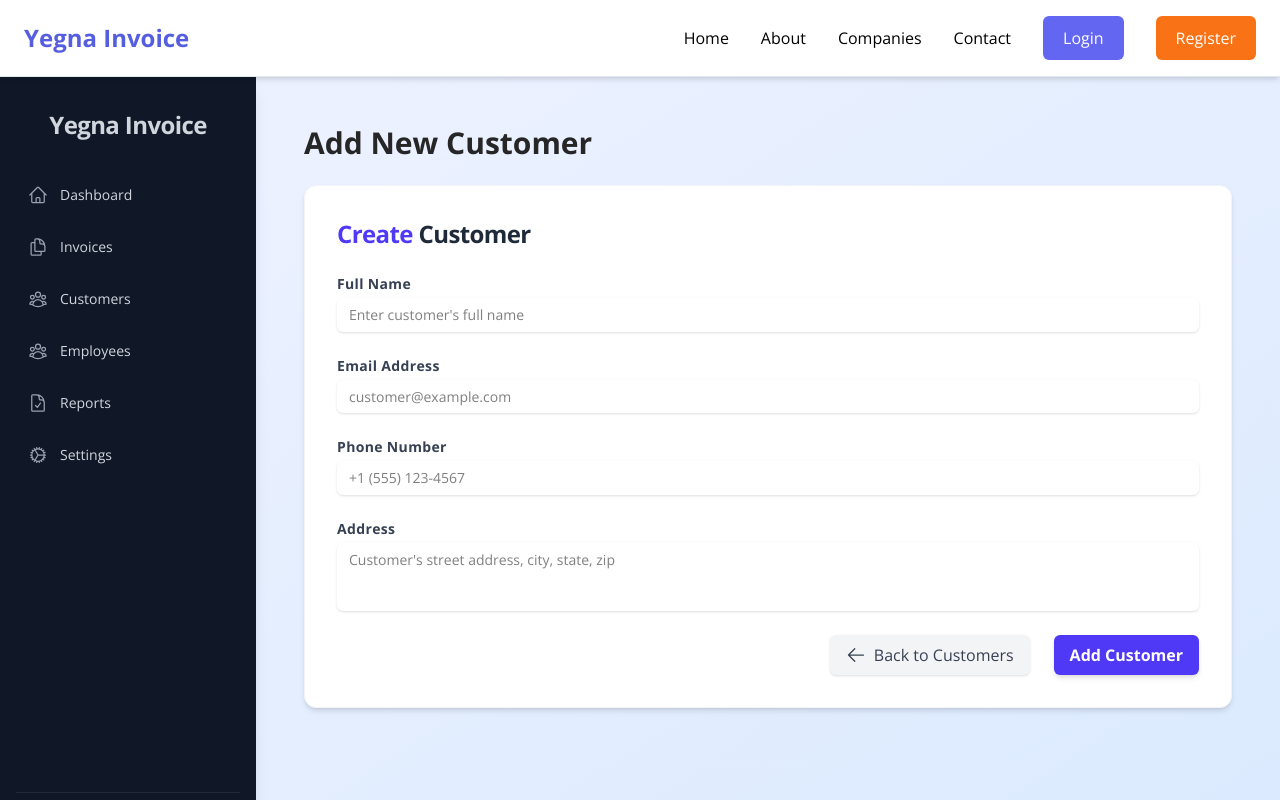
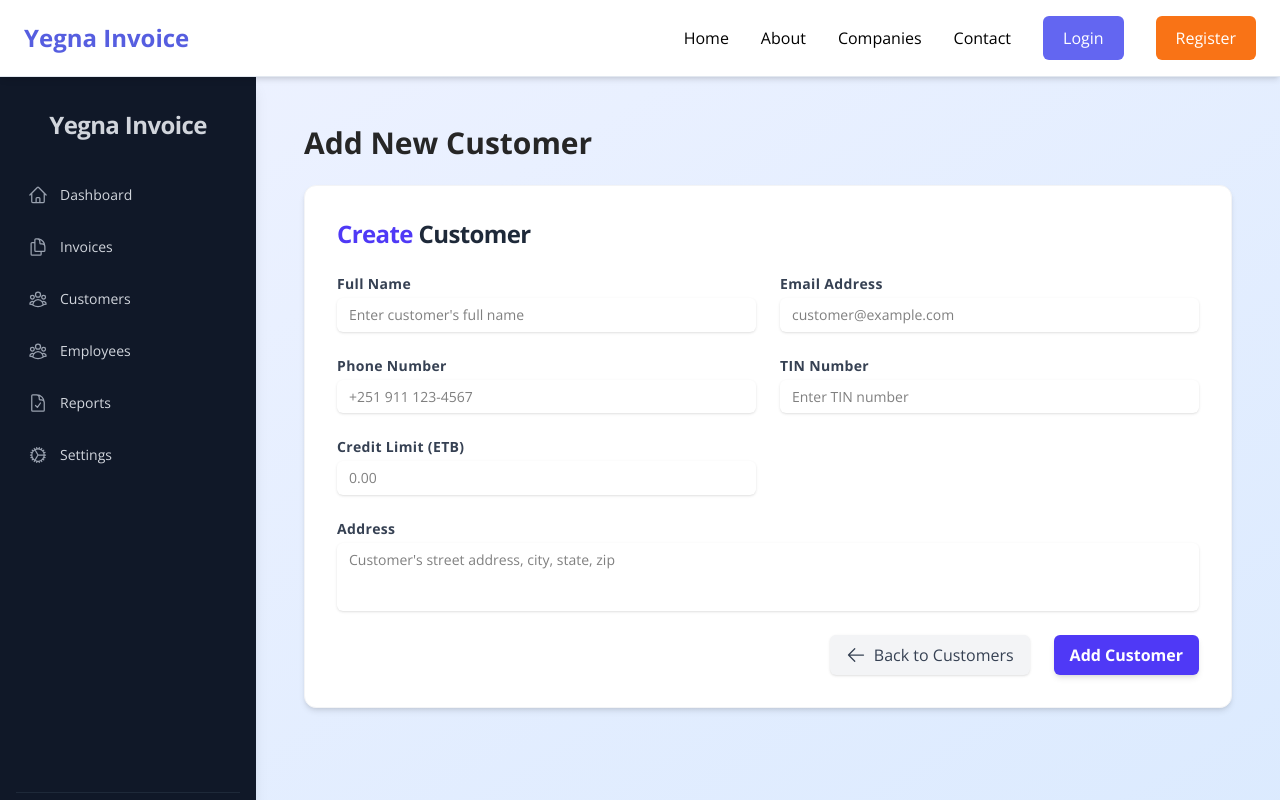
Before and after one commit to bisre1921/billing-invoice-system-frontend, a Next.js app: page /dashboard/customers/add in a window 1280 px wide. Shown: the top 800 px of the page. Built offline with nearby package versions, Linux system fonts and the light colour scheme.

Commit message:
work with updated customer entity

```diff
--- a/app/dashboard/customers/add/page.tsx
+++ b/app/dashboard/customers/add/page.tsx
@@ -14,6 +14,8 @@ interface AddCustomerFormData {
   email: string;
   phone: string;
   address: string;
+  tin: string;
+  max_credit_amount: number;
 }
 
 const AddCustomerPage = () => {
@@ -42,13 +44,22 @@ const AddCustomerPage = () => {
     setError(null);
 
     try {
-      const response = await addCustomer({ ...data, company_id: companyId });
+      // Ensure max_credit_amount is a number and properly formatted
+      const formattedData = {
+        ...data,
+        company_id: companyId,
+        max_credit_amount: Number(data.max_credit_amount),
+        tin: data.tin.trim() // Remove any whitespace from TIN
+      };
+
+      const response = await addCustomer(formattedData);
       console.log('Customer added:', response.data);
       alert('Customer added successfully!');
       router.push('/dashboard/customers'); // Redirect to the customers list page
     } catch (error: any) {
       console.error('Failed to add customer:', error);
-      setError('Failed to add customer. Please check the console for details.');
+      const errorMessage = error.response?.data?.message || 'Failed to add customer. Please try again.';
+      setError(errorMessage);
     } finally {
       setLoading(false);
     }
@@ -66,6 +77,7 @@ const AddCustomerPage = () => {
           </h2>
 
           <form onSubmit={handleSubmit(onSubmit)} className="space-y-6">
+            <div className="grid grid-cols-1 md:grid-cols-2 gap-6">
               <div>
                 <label htmlFor="name" className="block text-sm font-semibold text-gray-700 tracking-wide">
                   Full Name
@@ -106,9 +118,45 @@ const AddCustomerPage = () => {
                   id="phone"
                   {...register('phone', { required: 'Phone number is required' })}
                   className={`mt-1 block w-full rounded-md border-gray-300 shadow-sm focus:border-indigo-500 focus:ring-indigo-500 sm:text-sm py-2 px-3 leading-tight focus:outline-none ${errors.phone ? 'border-red-500' : ''}`}
-                placeholder="+1 (555) 123-4567"
+                  placeholder="+251 911 123-4567"
                 />
                 {errors.phone && <p className="mt-1 text-sm text-red-500">{errors.phone.message}</p>}
+              </div>
+
+              <div>
+                <label htmlFor="tin" className="block text-sm font-semibold text-gray-700 tracking-wide">
+                  TIN Number
+                </label>
+                <input
+                  type="text"
+                  id="tin"
+                  {...register('tin', { required: 'TIN number is required' })}
+                  className={`mt-1 block w-full rounded-md border-gray-300 shadow-sm focus:border-indigo-500 focus:ring-indigo-500 sm:text-sm py-2 px-3 leading-tight focus:outline-none ${errors.tin ? 'border-red-500' : ''}`}
+                  placeholder="Enter TIN number"
+                />
+                {errors.tin && <p className="mt-1 text-sm text-red-500">{errors.tin.message}</p>}
+              </div>
+
+              <div>
+                <label htmlFor="max_credit_amount" className="block text-sm font-semibold text-gray-700 tracking-wide">
+                  Credit Limit (ETB)
+                </label>
+                <input
+                  type="number"
+                  id="max_credit_amount"
+                  step="0.01"
+                  min="0"
+                  {...register('max_credit_amount', {
+                    required: 'Credit limit is required',
+                    min: { value: 0, message: 'Credit limit must be positive' },
+                    valueAsNumber: true, // Ensures the value is converted to a number
+                    validate: value => !isNaN(value) || 'Please enter a valid number'
+                  })}
+                  className={`mt-1 block w-full rounded-md border-gray-300 shadow-sm focus:border-indigo-500 focus:ring-indigo-500 sm:text-sm py-2 px-3 leading-tight focus:outline-none ${errors.max_credit_amount ? 'border-red-500' : ''}`}
+                  placeholder="0.00"
+                />
+                {errors.max_credit_amount && <p className="mt-1 text-sm text-red-500">{errors.max_credit_amount.message}</p>}
+              </div>
             </div>
 
             <div>
--- a/app/dashboard/customers/edit/[customerId]/page.tsx
+++ b/app/dashboard/customers/edit/[customerId]/page.tsx
@@ -14,6 +14,8 @@ interface EditCustomerFormData {
   email: string;
   phone: string;
   address: string;
+  tin: string;
+  max_credit_amount: number;
 }
 
 const EditCustomerPage = () => {
@@ -62,13 +64,22 @@ const EditCustomerPage = () => {
     setError(null);
 
     try {
-      await updateCustomer(customerId as string, { ...data, company_id: companyId });
-      console.log('Customer updated:', data);
+      // Ensure max_credit_amount is a number and properly formatted
+      const formattedData = {
+        ...data,
+        company_id: companyId,
+        max_credit_amount: Number(data.max_credit_amount),
+        tin: data.tin.trim() // Remove any whitespace from TIN
+      };
+
+      await updateCustomer(customerId as string, formattedData);
+      console.log('Customer updated:', formattedData);
       alert('Customer updated successfully!');
       router.push('/dashboard/customers');
     } catch (error: any) {
       console.error('Failed to update customer:', error);
-      setError('Failed to update customer.');
+      const errorMessage = error.response?.data?.message || 'Failed to update customer. Please try again.';
+      setError(errorMessage);
     } finally {
       setLoading(false);
     }
@@ -114,6 +125,7 @@ const EditCustomerPage = () => {
           </h2>
 
           <form onSubmit={handleSubmit(onSubmit)} className="space-y-6">
+            <div className="grid grid-cols-1 md:grid-cols-2 gap-6">
               <div>
                 <label htmlFor="name" className="block text-sm font-semibold text-gray-700 tracking-wide">
                   Full Name
@@ -154,9 +166,45 @@ const EditCustomerPage = () => {
                   id="phone"
                   {...register('phone', { required: 'Phone number is required' })}
                   className={`mt-1 block w-full rounded-md border-gray-300 shadow-sm focus:border-orange-500 focus:ring-orange-500 sm:text-sm py-2 px-3 leading-tight focus:outline-none ${errors.phone ? 'border-red-500' : ''}`}
-                placeholder="+1 (555) 123-4567"
+                  placeholder="+251 (911) 123-4567"
                 />
                 {errors.phone && <p className="mt-1 text-sm text-red-500">{errors.phone.message}</p>}
+              </div>
+
+              <div>
+                <label htmlFor="tin" className="block text-sm font-semibold text-gray-700 tracking-wide">
+                  TIN Number
+                </label>
+                <input
+                  type="text"
+                  id="tin"
+                  {...register('tin', { required: 'TIN number is required' })}
+                  className={`mt-1 block w-full rounded-md border-gray-300 shadow-sm focus:border-orange-500 focus:ring-orange-500 sm:text-sm py-2 px-3 leading-tight focus:outline-none ${errors.tin ? 'border-red-500' : ''}`}
+                  placeholder="Enter TIN number"
+                />
+                {errors.tin && <p className="mt-1 text-sm text-red-500">{errors.tin.message}</p>}
+              </div>
+
+              <div>
+                <label htmlFor="max_credit_amount" className="block text-sm font-semibold text-gray-700 tracking-wide">
+                  Credit Limit (ETB)
+                </label>
+                <input
+                  type="number"
+                  id="max_credit_amount"
+                  step="0.01"
+                  min="0"
+                  {...register('max_credit_amount', {
+                    required: 'Credit limit is required',
+                    min: { value: 0, message: 'Credit limit must be positive' },
+                    valueAsNumber: true, // Ensures the value is converted to a number
+                    validate: value => !isNaN(value) || 'Please enter a valid number'
+                  })}
+                  className={`mt-1 block w-full rounded-md border-gray-300 shadow-sm focus:border-orange-500 focus:ring-orange-500 sm:text-sm py-2 px-3 leading-tight focus:outline-none ${errors.max_credit_amount ? 'border-red-500' : ''}`}
+                  placeholder="0.00"
+                />
+                {errors.max_credit_amount && <p className="mt-1 text-sm text-red-500">{errors.max_credit_amount.message}</p>}
+              </div>
             </div>
 
             <div>
--- a/app/dashboard/customers/page.tsx
+++ b/app/dashboard/customers/page.tsx
@@ -14,6 +14,10 @@ interface Customer {
   email: string;
   phone: string;
   address: string;
+  tin: string;
+  max_credit_amount: number;
+  created_at: string;
+  updated_at: string;
 }
 
 const CustomersPage = () => {
@@ -103,7 +107,6 @@ const CustomersPage = () => {
       <NavigationSidebar />
       <div className="flex-1 p-6 md:p-10">
         <PageHeader title="Customers" />
-
         <div className="mb-6">
           <Link
             href="/dashboard/customers/add"
@@ -112,30 +115,50 @@ const CustomersPage = () => {
             Add New Customer
           </Link>
         </div>
-
         <div className="bg-white rounded-xl shadow-md overflow-hidden border border-gray-100">
           <div className="px-6 py-4 border-b border-gray-200 bg-gray-50">
             <h2 className="text-lg font-semibold text-gray-800 tracking-tight">All Customers</h2>
           </div>
           <div className="overflow-x-auto">
             <table className="min-w-full divide-y divide-gray-200">
-              <thead className="bg-gray-100">
+              <thead className="bg-gradient-to-r from-indigo-50 to-blue-50">
                 <tr>
-                  <th className="px-6 py-3 text-left text-xs font-medium text-gray-500 uppercase tracking-wider">Name</th>
-                  <th className="px-6 py-3 text-left text-xs font-medium text-gray-500 uppercase tracking-wider">Email</th>
-                  <th className="px-6 py-3 text-left text-xs font-medium text-gray-500 uppercase tracking-wider">Phone</th>
-                  <th className="px-6 py-3 text-left text-xs font-medium text-gray-500 uppercase tracking-wider">Address</th>
-                  <th className="px-6 py-3 text-right text-xs font-medium text-gray-500 uppercase tracking-wider">Actions</th>
+                  <th className="px-6 py-4 text-left text-xs font-semibold text-indigo-600 uppercase tracking-wider">Name</th>
+                  <th className="px-6 py-4 text-left text-xs font-semibold text-indigo-600 uppercase tracking-wider">Contact Info</th>
+                  <th className="px-6 py-4 text-left text-xs font-semibold text-indigo-600 uppercase tracking-wider">TIN</th>
+                  <th className="px-6 py-4 text-left text-xs font-semibold text-indigo-600 uppercase tracking-wider">Credit Limit</th>
+                  <th className="px-6 py-4 text-right text-xs font-semibold text-indigo-600 uppercase tracking-wider">Actions</th>
                 </tr>
               </thead>
               <tbody className="bg-white divide-y divide-gray-200">
                 {customers?.map((customer) => (
                   <tr key={customer.id} className="hover:bg-gray-50 transition duration-150">
-                    <td className="px-6 py-4 whitespace-nowrap text-sm text-gray-800">{customer.name}</td>
-                    <td className="px-6 py-4 whitespace-nowrap text-sm text-gray-600">{customer.email}</td>
-                    <td className="px-6 py-4 whitespace-nowrap text-sm text-gray-600">{customer.phone}</td>
-                    <td className="px-6 py-4 text-sm text-gray-600">{customer.address}</td>
-                    <td className="px-6 py-4 whitespace-nowrap text-right text-sm font-medium space-x-2">
+                    <td className="px-6 py-4 whitespace-nowrap">
+                      <div className="text-sm font-medium text-gray-900">{customer.name}</div>
+                    </td>
+                    <td className="px-6 py-4 whitespace-nowrap">
+                      <div className="text-sm text-gray-900">{customer.email}</div>
+                      <div className="text-sm text-gray-500">{customer.phone}</div>
+                    </td>
+                    <td className="px-6 py-4 whitespace-nowrap">
+                      <span className="px-2 inline-flex text-xs leading-5 font-semibold rounded-full bg-blue-100 text-blue-800">
+                        {customer.tin || '-'}
+                      </span>
+                    </td>
+                    <td className="px-6 py-4 whitespace-nowrap">
+                      <div className="text-sm text-gray-900">
+                        {typeof customer.max_credit_amount === 'number'
+                          ? new Intl.NumberFormat('en-ET', {
+                              style: 'currency',
+                              currency: 'ETB',
+                              minimumFractionDigits: 2,
+                              maximumFractionDigits: 2
+                            }).format(customer.max_credit_amount)
+                          : '-'}
+                      </div>
+                    </td>
+                    <td className="px-6 py-4 whitespace-nowrap text-right text-sm font-medium">
+                      <div className="flex justify-end space-x-3">
                         <button
                           onClick={() => handleEdit(customer.id)}
                           className="text-indigo-600 hover:text-indigo-800 focus:outline-none transition duration-150"
@@ -150,12 +173,13 @@ const CustomersPage = () => {
                           <TrashIcon className="h-5 w-5" />
                           <span className="sr-only">Delete</span>
                         </button>
+                      </div>
                     </td>
                   </tr>
                 ))}
-                {customers?.length == 0 && !loading && !error && (
+                {customers?.length === 0 && !loading && !error && (
                   <tr>
-                    <td className="px-6 py-4 whitespace-nowrap text-sm text-gray-500 italic" colSpan={5}>
+                    <td colSpan={5} className="px-6 py-4 text-center text-sm text-gray-500 italic">
                       No customers found for this company.
                     </td>
                   </tr>
```
Lines whose indentation alone changed are shown as unchanged.
